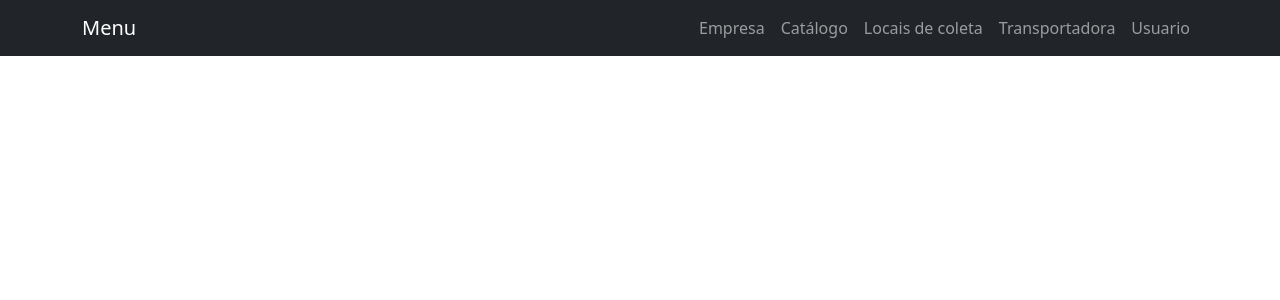
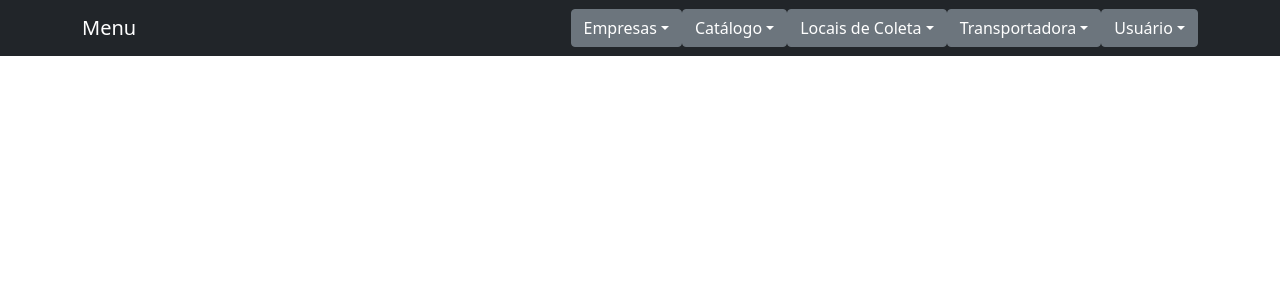
Before and after one commit to Softoone/Recicla-Tech, a React (Create React App) app: page /companies in a window 1280 px wide. Shown: the top 300 px of the page. Built offline with nearby package versions, Linux system fonts and the light colour scheme.

Commit message:
Atualização Menu

```diff
--- a/package.json
+++ b/package.json
@@ -11,6 +11,7 @@
     "react-dom": "^17.0.2",
     "react-router-dom": "^5.2.0",
     "react-scripts": "4.0.3",
+    "reactstrap": "^8.9.0",
     "web-vitals": "^1.0.1"
   },
   "scripts": {
--- a/src/components/Menu.jsx
+++ b/src/components/Menu.jsx
@@ -1,7 +1,48 @@
 import { Link } from 'react-router-dom';
+import React, { useState} from 'react';
+import { Dropdown, DropdownToggle, DropdownMenu, DropdownItem } from 'reactstrap';
+
 
 const Menu = () => {
+  const [dropdownOpenCompany, setDropdownOpenCompany] = useState(false);
+  const [dropdownOpenCatalogy, setDropdownOpenCatalogy] = useState(false);
+  const [dropdownOpenPlaces, setDropdownOpenPlaces] = useState(false);
+  const [dropdownOpenSPCompany, setDropdownOpenSPCompany] = useState(false);
+  const [dropdownOpenUser, setDropdownOpenUser] = useState(false);
+
+  const toggleOpenCompany = () => setDropdownOpenCompany(prevState => !prevState);
+  const toggleOpenCatalogy = () => setDropdownOpenCatalogy(prevState => !prevState);
+  const toggleOpenPlaces = () => setDropdownOpenPlaces(prevState => !prevState);
+  const toggleOpenSPCompany = () => setDropdownOpenSPCompany(prevState => !prevState);
+  const toggleUser = () => setDropdownOpenUser(prevState => !prevState);
+
+
+
+
+  /* const click = () =>{
+    if(){
+
+    }
+  } */
+
+
   return (
+        /*<Dropdown isOpen={dropdownOpen} toggle={toggle}>
+          <DropdownToggle caret>
+            Dropdown
+          </DropdownToggle>
+          <DropdownMenu>
+            <DropdownItem header>Header</DropdownItem>
+            <DropdownItem>Some Action</DropdownItem>
+            <DropdownItem text>Dropdown Item Text</DropdownItem>
+            <DropdownItem disabled>Action (disabled)</DropdownItem>
+            <DropdownItem divider />
+            <DropdownItem>Foo Action</DropdownItem>
+            <DropdownItem>Bar Action</DropdownItem>
+            <DropdownItem>Quo Action</DropdownItem>
+          </DropdownMenu>
+      </Dropdown>
+     */
     <nav className="navbar navbar-expand-md bg-dark navbar-dark pl-3 pr-3">
       <div className="container">
         <a className="navbar-brand" href="#">Menu</a>
@@ -12,25 +53,96 @@ const Menu = () => {
 
         <div className="collapse navbar-collapse  justify-content-end " id="navbarSupportedContent">
           <ul className="navbar-nav">
-            <li className="nav-item dropdown">
-              <Link to={"/empresa"} className="nav-link" data-toggle="collapse">Empresa</Link>
-            </li>
-            <li className="nav-item">
-              <Link to={"/catalogo"} className="nav-link" data-toggle="collapse" >Catálogo</Link>
-            </li>
-            <li className="nav-item">
-              <Link to={"/locais-coleta"} className="nav-link" data-toggle="collapse" >Locais de coleta</Link>
-            </li>
-            <li className="nav-item">
-              <Link to={"/transportadora"} className="nav-link" data-toggle="collapse" >Transportadora</Link>
-            </li>
-            <li className="nav-item">
-              <Link to={"/usuario"} className="nav-link" data-toggle="collapse" >Usuario</Link>
-            </li>
+
+          <Dropdown isOpen={dropdownOpenCompany} toggle={toggleOpenCompany}>
+            <DropdownToggle caret>
+              Empresas
+            </DropdownToggle>
+            <DropdownMenu>
+                <Link to={"/empresa"} className="nav-link" data-toggle="collapse">
+                <DropdownItem>
+                  Visualizar Empresas
+                </DropdownItem>
+                </Link>
+                <DropdownItem divider />
+                <Link to={"/add-empresa"} className="nav-link" data-toggle="collapse">
+                <DropdownItem>Adicionar</DropdownItem>
+                </Link>
+            </DropdownMenu>
+          </Dropdown>
+
+          <Dropdown isOpen={dropdownOpenCatalogy} toggle={toggleOpenCatalogy}>
+            <DropdownToggle caret>
+                Catálogo
+            </DropdownToggle>
+            <DropdownMenu>
+                <Link to={"/catalogo"} className="nav-link" data-toggle="collapse">
+                <DropdownItem>
+                  Visualizar Catálogo
+                </DropdownItem>
+                </Link>
+                <DropdownItem divider />
+                <Link to={"/add-catalogo"} className="nav-link" data-toggle="collapse">
+                <DropdownItem>Adicionar</DropdownItem>
+                </Link>
+            </DropdownMenu>
+          </Dropdown>
+
+        <Dropdown isOpen={dropdownOpenPlaces} toggle={toggleOpenPlaces}>
+          <DropdownToggle caret>
+                Locais de Coleta
+          </DropdownToggle>
+          <DropdownMenu>
+              <Link to={"/locais-coleta"} className="nav-link" data-toggle="collapse">
+              <DropdownItem>
+                Visualizar Locais
+              </DropdownItem>
+              </Link>
+              <DropdownItem divider />
+              <Link to={"/add-locais-coleta"} className="nav-link" data-toggle="collapse">
+              <DropdownItem>Adicionar</DropdownItem>
+              </Link>
+          </DropdownMenu>
+          </Dropdown>
+
+          <Dropdown isOpen={dropdownOpenSPCompany} toggle={toggleOpenSPCompany}>
+            <DropdownToggle caret>
+                Transportadora
+            </DropdownToggle>
+            <DropdownMenu>
+                <Link to={"/transportadora"} className="nav-link" data-toggle="collapse">
+                <DropdownItem>
+                  Visualizar Transportadora
+                </DropdownItem>
+                </Link>
+                <DropdownItem divider />
+                <Link to={"/add-transportadora"} className="nav-link" data-toggle="collapse">
+                <DropdownItem>Adicionar</DropdownItem>
+                </Link>
+            </DropdownMenu>
+          </Dropdown>
+
+          <Dropdown isOpen={dropdownOpenUser} toggle={toggleUser}>
+            <DropdownToggle caret>
+                Usuário
+            </DropdownToggle>
+            <DropdownMenu>
+                <Link to={"/usuario"} className="nav-link" >
+                <DropdownItem>
+                  Visualizar Usuário
+                </DropdownItem>
+                </Link>
+                <DropdownItem divider />
+                <Link to={"/add-usuario"} className="nav-link" data-toggle="collapse">
+                <DropdownItem>Adicionar</DropdownItem>
+                </Link>
+            </DropdownMenu>
+          </Dropdown>
           </ul>
         </div>
       </div>
     </nav>
+
   );
 }
 
--- a/src/index.js
+++ b/src/index.js
@@ -6,9 +6,12 @@ import "bootstrap/dist/css/bootstrap.min.css";
 
 import App from "./App";
 
+
 ReactDOM.render(
     <BrowserRouter>
-        <App />
+
+            <App />
+
     </BrowserRouter>,
     document.getElementById('root')
 );
```
Also changed, not shown: 1 other file (tests, documents, lock files or other folders).
